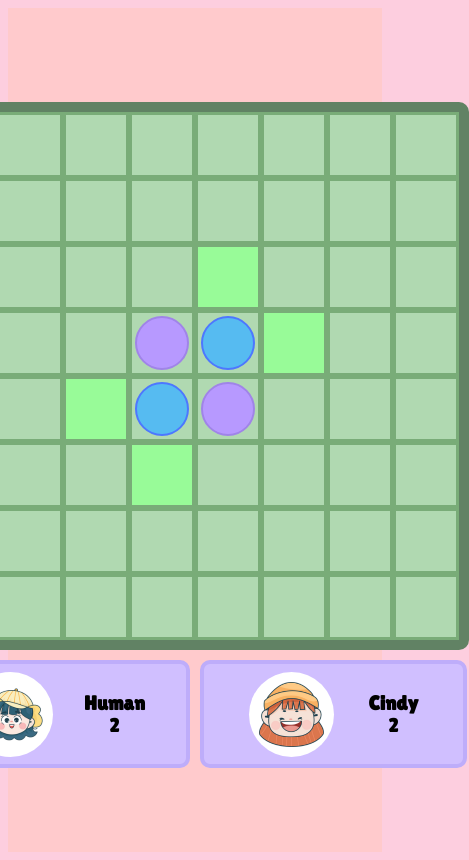
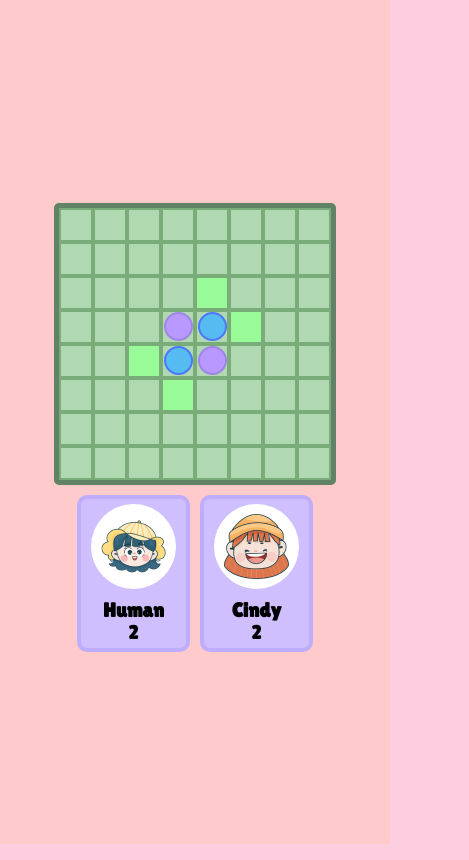
Before and after one commit to miletEi/reversi, a React (Vite) app: page / in a window 390 px wide. Both pictures are taken after a click on the element "Start Game". Shown: the whole page, 469 px wide, since content can reach past the window. Built offline with nearby package versions, Linux system fonts and the light colour scheme; a web font is replaced by a local one.

Commit message:
feature : make ui more responsive for mobile

```diff
--- a/src/assets/styles/Board.module.css
+++ b/src/assets/styles/Board.module.css
@@ -29,3 +29,12 @@
   justify-content: center;
   align-items: center;
 }
+
+@media (max-width: 768px) {
+  .board {
+    border: 5px solid #618264;
+    border-radius: 5px;
+    max-width: 90vw;
+    max-height: 90vh;
+  }
+}
--- a/src/assets/styles/Cell.module.css
+++ b/src/assets/styles/Cell.module.css
@@ -17,3 +17,11 @@
 .validMove {
   background-color: #98fb98;
 }
+
+@media (max-width: 768px) {
+  .cell {
+    height: 30px;
+    width: 30px;
+    border: 2px solid #79ac78;
+  }
+}
--- a/src/assets/styles/MainMenu.module.css
+++ b/src/assets/styles/MainMenu.module.css
@@ -30,3 +30,13 @@
 .opt:hover {
   color: #ffa33c;
 }
+
+@media (max-width: 768px) {
+  .title {
+    font-size: 75px;
+  }
+  .opt {
+    font-size: 25px;
+    padding: 3px 8px;
+  }
+}
--- a/src/assets/styles/Piece.module.css
+++ b/src/assets/styles/Piece.module.css
@@ -16,3 +16,10 @@
   background-color: #56bbf1;
   border: 2px solid #4d77ff;
 }
+
+@media (max-width: 768px) {
+  .piece {
+    height: 25px;
+    width: 25px;
+  }
+}
--- a/src/assets/styles/PlayerCard.module.css
+++ b/src/assets/styles/PlayerCard.module.css
@@ -51,3 +51,15 @@ img {
 .playerScore {
   color: #000;
 }
+
+@media (max-width: 768px) {
+  .playerCard {
+    min-width: auto; /* Remove minimum width for flexible sizing */
+    flex-direction: column; /* Stack elements vertically on small screens */
+    align-items: center; /* Center elements horizontally */
+  }
+
+  .playerInfo {
+    margin-top: 10px; /* Add spacing between image and info on small screens */
+  }
+}
--- a/src/assets/styles/ResultModal.module.css
+++ b/src/assets/styles/ResultModal.module.css
@@ -9,7 +9,7 @@
 
 img {
   display: block;
-  max-width: 50vh;
+  max-width: 50vw;
   height: auto;
   width: auto;
   max-height: 50vh;
@@ -77,3 +77,22 @@ h1 {
 .secondaryButton {
   background-color: #888888;
 }
+
+@media (max-width: 768px) {
+  h1 {
+    font-size: 40px;
+  }
+
+  img {
+    max-height: 80vh;
+    max-width: 80vw;
+  }
+
+  .content {
+    padding: 10px 20px;
+  }
+
+  .content {
+    width: 80%;
+  }
+}
--- a/src/assets/styles/index.css
+++ b/src/assets/styles/index.css
@@ -5,6 +5,7 @@
 }
 
 body {
+  margin: 0;
   background-color: #ffcacc;
   display: flex;
   justify-content: center;
```
